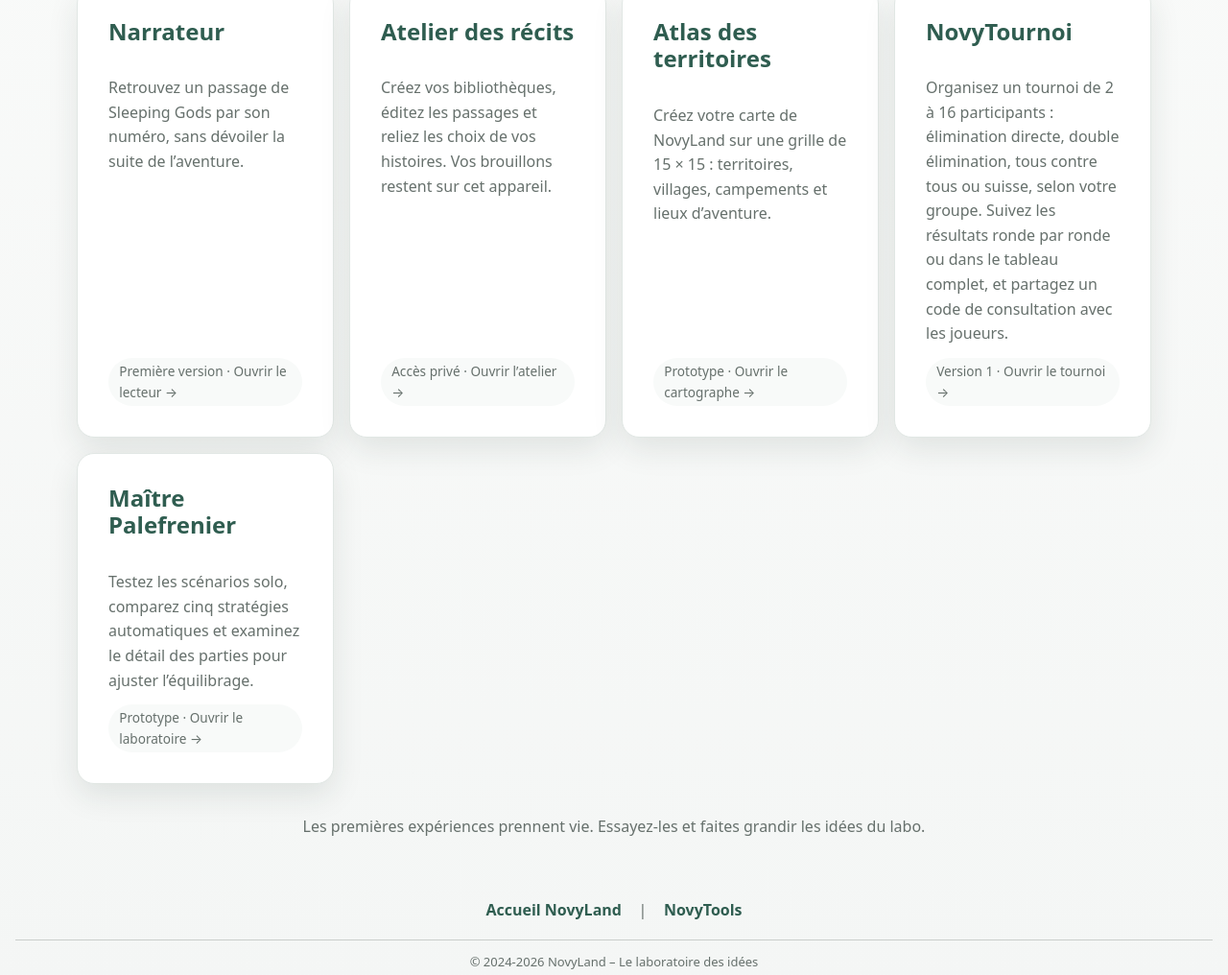
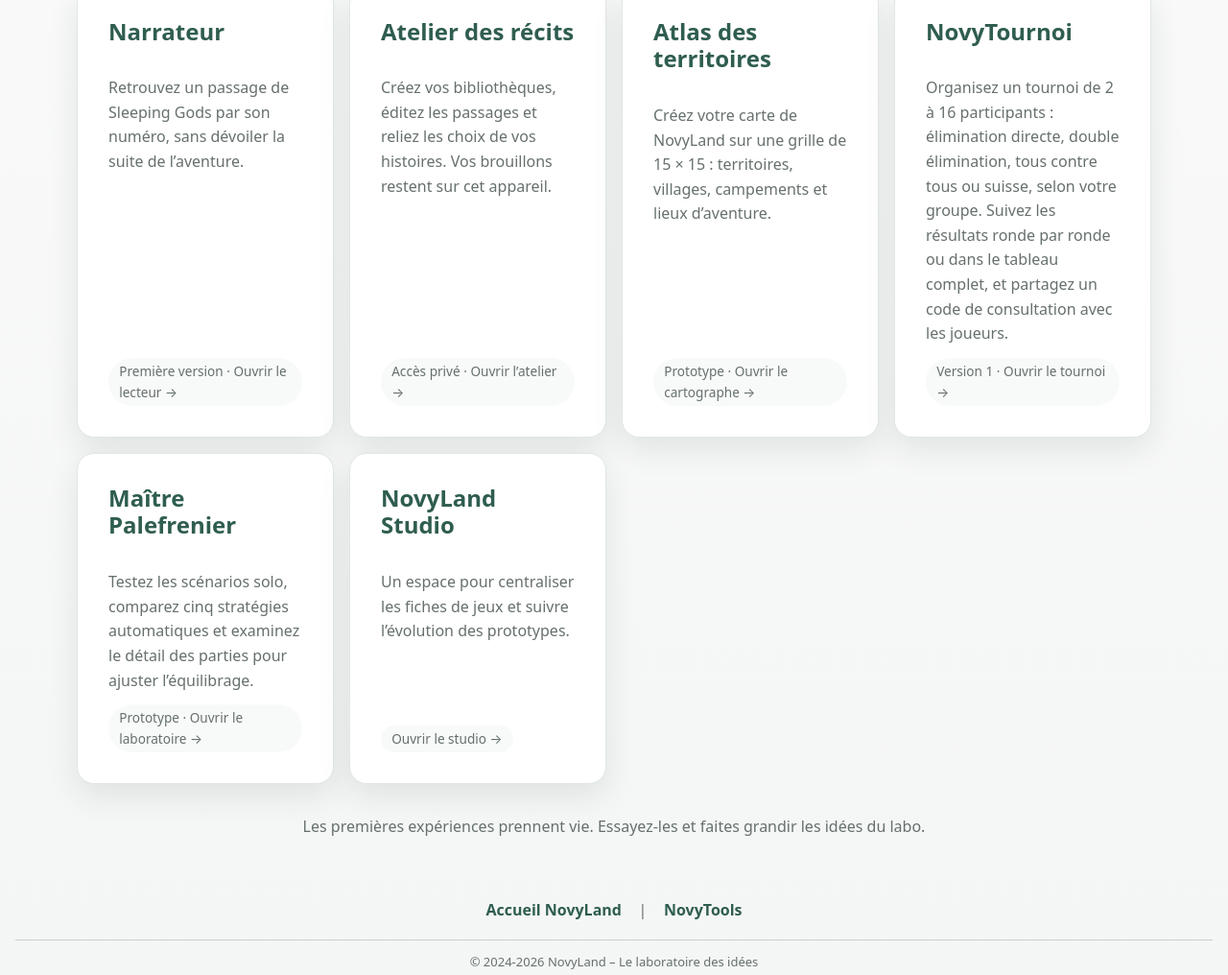
Before and after one commit to novyland-cmd/novyland-cmd.github.io, a plain HTML site: page labo/index.html in a window 1280 px wide. Shown: the part 407-1423 px from the top of the page at 96% size. Drawn offline with Linux system fonts and the light colour scheme.

Commit message:
Acces a NovyLand Studio

```diff
--- a/labo/index.html
+++ b/labo/index.html
@@ -49,6 +49,11 @@
         <p>Testez les scénarios solo, comparez cinq stratégies automatiques et examinez le détail des parties pour ajuster l’équilibrage.</p>
         <span class="labo-status">Prototype · Ouvrir le laboratoire →</span>
       </a>
+      <a class="app-card app-card-link" href="https://novyland-studio.novyland.workers.dev">
+        <h2>NovyLand Studio</h2>
+        <p>Un espace pour centraliser les fiches de jeux et suivre l’évolution des prototypes.</p>
+        <span class="labo-status">Ouvrir le studio →</span>
+      </a>
     </section>
     <p class="labo-note">Les premières expériences prennent vie. Essayez-les et faites grandir les idées du labo.</p>
   </main>
```
